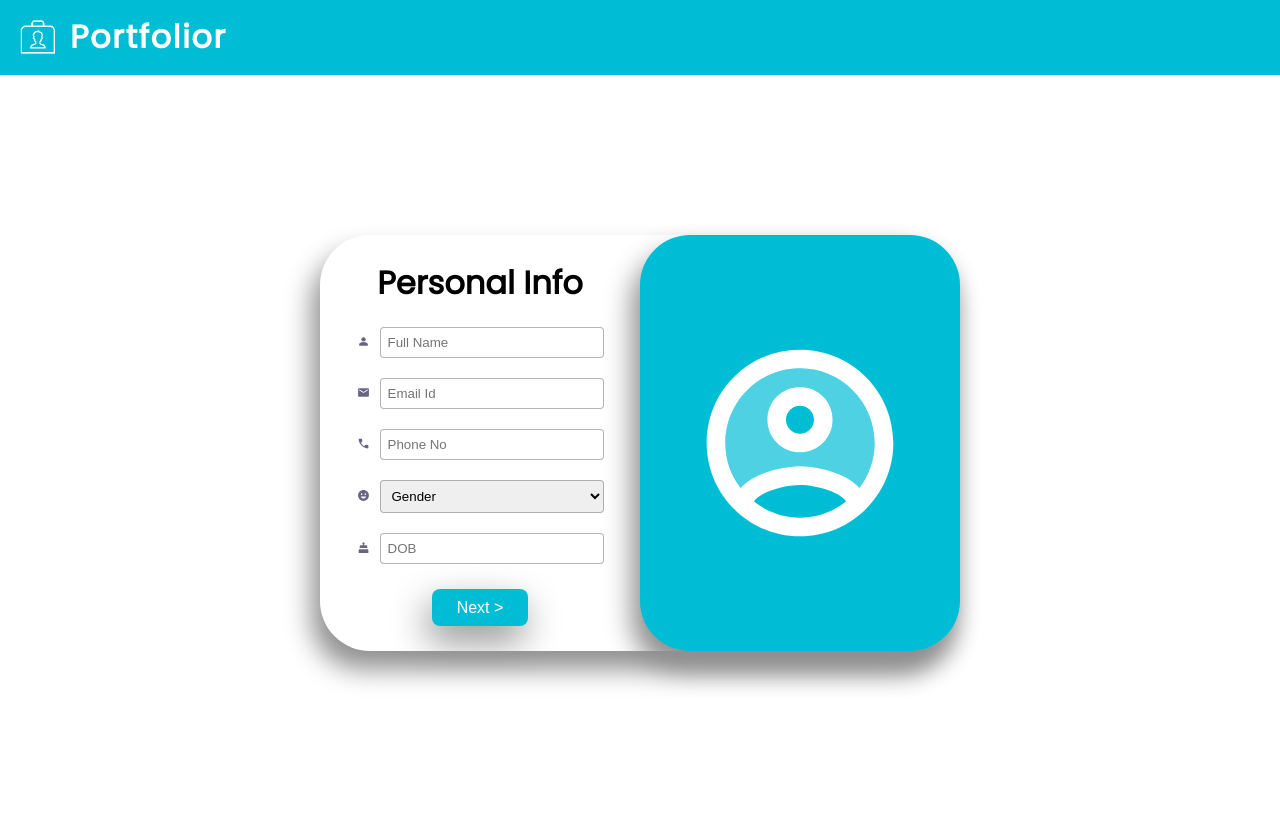
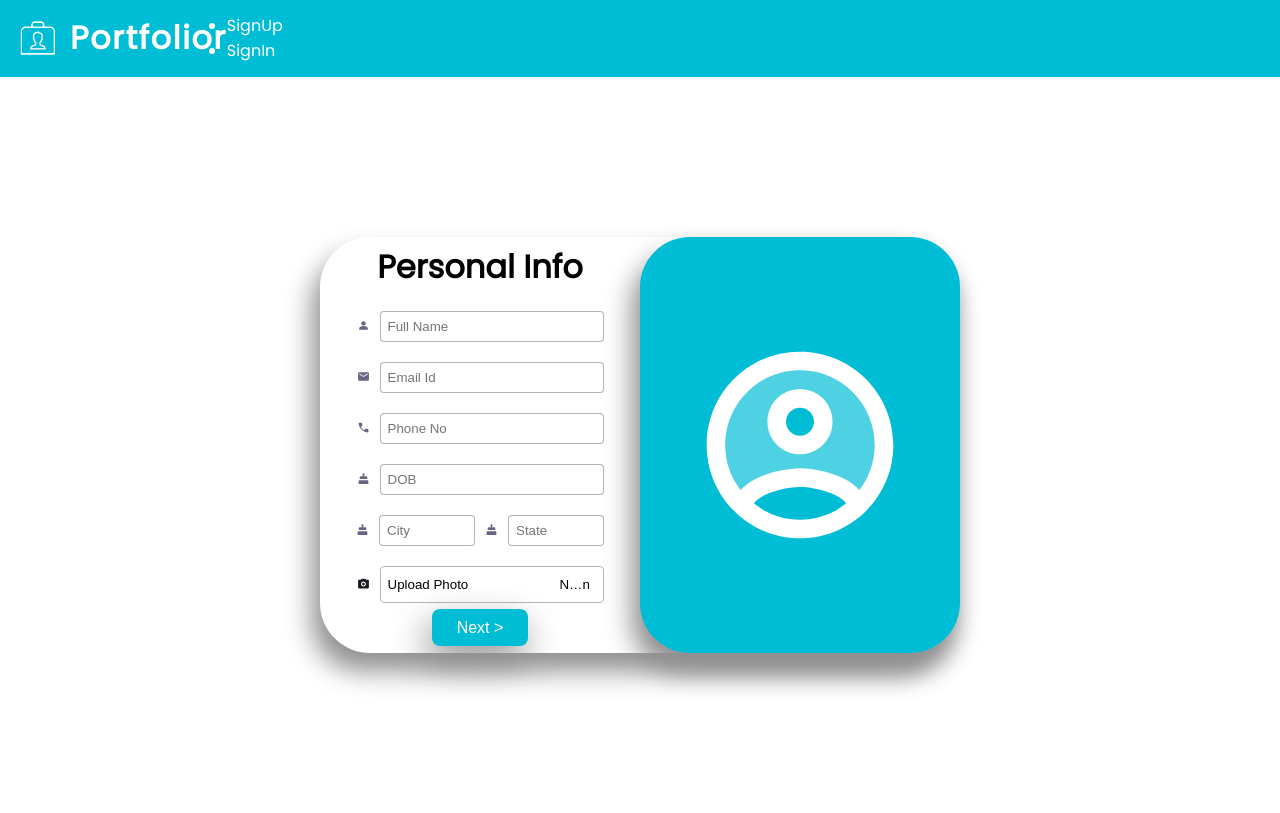
Before and after one commit to shubhamgaikwad13/Portfolior, a Django app: page / in a window 1280 px wide. Before the commit the page ends 689 px from the top, so only its background shows below. Run offline with Django 3.2, Linux system fonts and the light colour scheme.

Commit message:
adds inputs to personal info

```diff
--- /dev/null
+++ b/portfolior/static/portfoio_template.css
@@ -0,0 +1,6 @@
+
+* {
+    margin: 0;
+    padding: 0;
+    box-sizing: border-box;
+}
--- a/portfolior/static/style.css
+++ b/portfolior/static/style.css
@@ -88,7 +88,7 @@ form h1{
     align-items: center;
     justify-content: center;
     margin-top: 20px;
-    gap : 10px
+    gap : 10px;
 }
 
 .form-input input,select{
@@ -160,4 +160,13 @@ form h1{
 .button:hover:active {
     color: #FFFFFFFF;
     background: #0095A9FF;
-  }
+}
+
+
+#profile_photo::before {
+    content: "Upload Photo";
+}
+
+#profile_photo::-webkit-file-upload-button{
+    visibility: hidden;
+}
--- a/portfolior/templates/core/base.html
+++ b/portfolior/templates/core/base.html
@@ -13,8 +13,15 @@
     <header class="header">
       <img src="{% static 'assets/Image 2.png' %}" width="35" />
       <h1>Portfolior</h1>
+      <nav>
+        <ul>
+          <li>SignUp</li>
+          <li>SignIn</li>
+        </ul>
+      </nav>
     </header>
     <main>{% block main %} {% endblock %}</main>
     <script src="{% static 'script.js' %}"></script>
+    {% block script %}{% endblock %}
   </body>
 </html>
--- a/portfolior/templates/core/index.html
+++ b/portfolior/templates/core/index.html
@@ -1,10 +1,6 @@
-{% extends 'base.html' %}{% load static %}
-
-{% block stylesheet %}
+{% extends 'base.html' %}{% load static %} {% block stylesheet %}
 <link rel="stylesheet" href="{% static 'style.css' %}" />
-{% endblock %}
-
-{%block main%}
+{% endblock %} {%block main%}
 <div class="wrapper">
   <div class="form-container" id="101">
     <form action="{% url 'portfolio' %}" method="post">
@@ -47,7 +43,7 @@
             required
           />
         </div>
-        <div class="form-input">
+        <!-- <div class="form-input">
           <span class="icon">
             <img src="{% static 'assets/gender.svg' %}" alt="" width="13x" />
           </span>
@@ -57,7 +53,7 @@
             <option value="female">Female</option>
             <option value="other">Other</option>
           </select>
-        </div>
+        </div> -->
         <div class="form-input">
           <span class="icon">
             <img src="{% static 'assets/dob.svg' %}" alt="" width="13x" />
@@ -70,6 +66,44 @@
             onmouseenter="(this.type='date')"
             onmouseleave="(this.type='text')"
             required
+          />
+        </div>
+        <div class="form-input">
+          <span class="icon">
+            <img src="{% static 'assets/dob.svg' %}" alt="" width="13x" />
+          </span>
+          <input
+            type="text"
+            name="city"
+            id="city"
+            placeholder="City"
+            style="width: 30%"
+          />
+          <span class="icon">
+            <img src="{% static 'assets/dob.svg' %}" alt="" width="13x" />
+          </span>
+          <input
+            type="text"
+            name="state"
+            id="state"
+            placeholder="State"
+            style="width: 30%"
+          />
+        </div>
+
+        <div class="form-input">
+          <span class="icon">
+            <img
+              src="{% static 'assets/photo_camera.svg' %}"
+              alt=""
+              width="13x"
+            />
+          </span>
+          <input
+            type="file"
+            name="profile_photo"
+            id="profile_photo"
+            accept="image/png, image/jpeg"
           />
         </div>
       </div>
@@ -184,7 +218,9 @@
       </div>
 
       <div class="navigation">
-        <button type="button" class="btn" id="prevbtn" style="display: none">&lt; Previous</button>
+        <button type="button" class="btn" id="prevbtn" style="display: none">
+          &lt; Previous
+        </button>
 
         <button type="button" class="btn" id="nextbtn">Next &gt;</button>
         <input
@@ -198,25 +234,25 @@
     </form>
     <div class="icon-container">
       <img
-        style = "display: block";
-        class = "side-icon"
+        style="display: block"
+        ;
+        class="side-icon"
         src="{% static 'assets/account_circle.svg' %}"
         alt=""
         width="224px"
       />
       <img
-        class = "side-icon"
+        class="side-icon"
         src="{% static 'assets/school.svg' %}"
         alt=""
         width="224px"
       />
       <img
-        class = "side-icon"
+        class="side-icon"
         src="{% static 'assets/work.svg' %}"
         alt=""
         width="224px"
       />
-
     </div>
   </div>
 </div>
```
Also changed, not shown: portfolior/templates/core/portolio_template.html (added, +19 -0 lines), portfolior/static/assets/photo_camera.svg (added).
